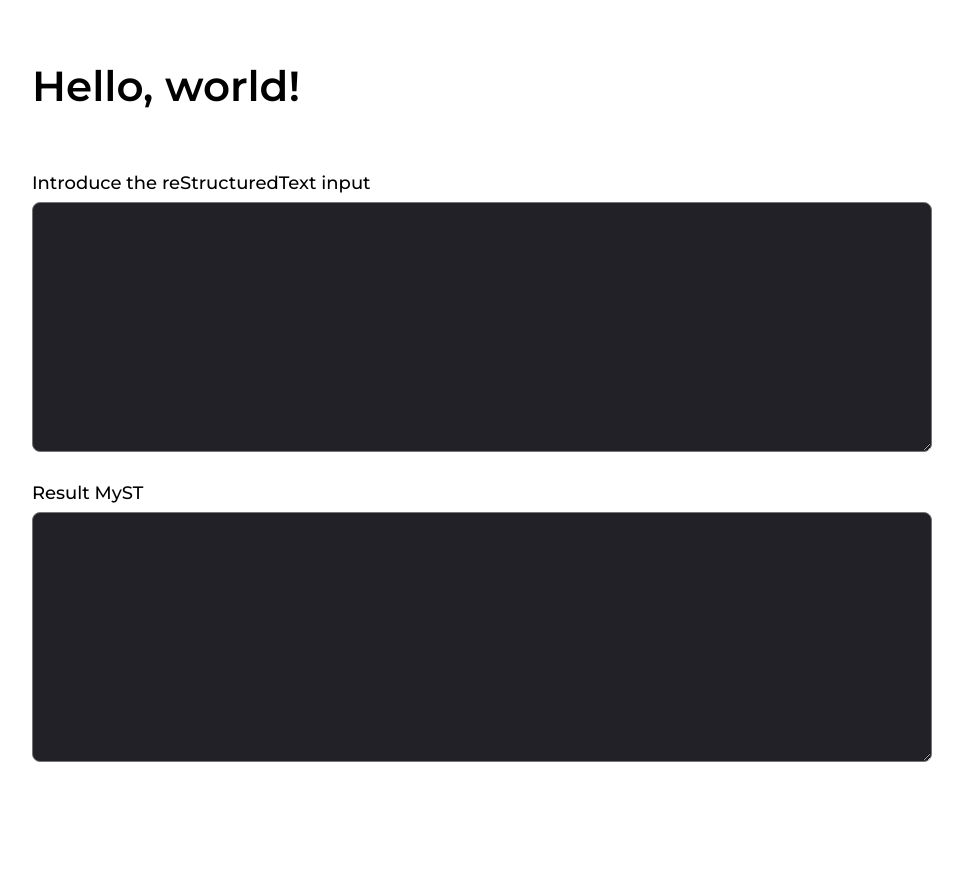
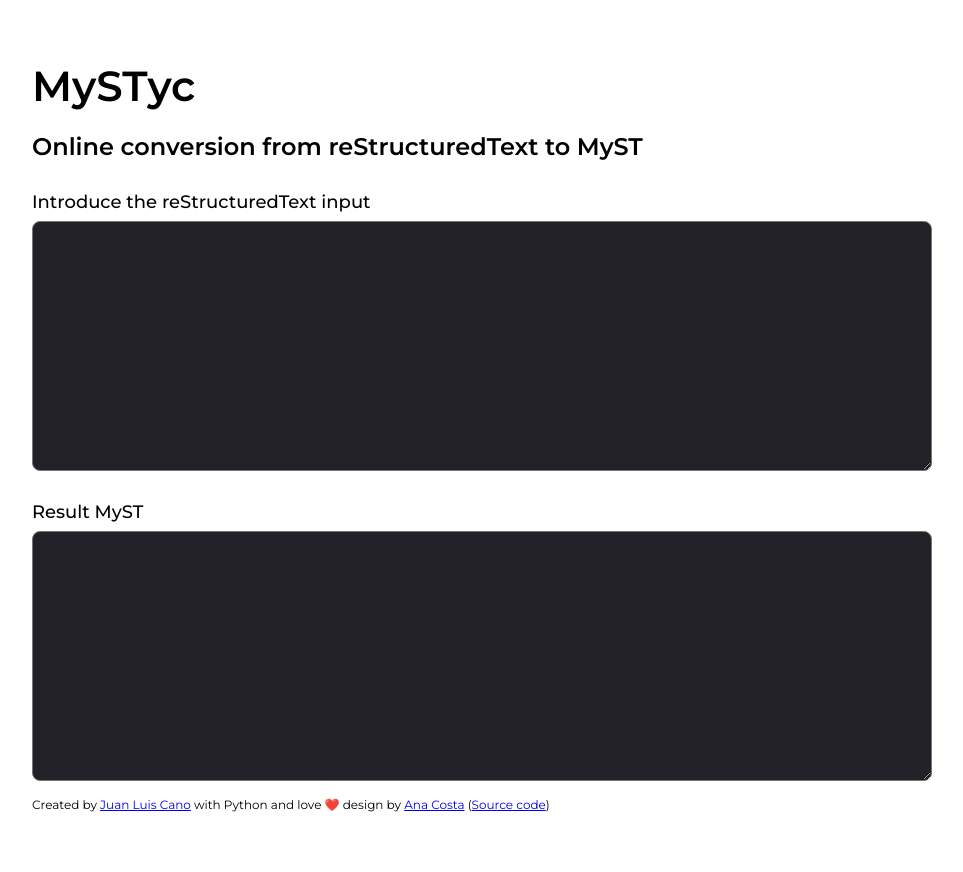
Before and after one commit to astrojuanlu/mystyc, a FastAPI app: page /convert in a window 1280 px wide. Shown: the whole page, without its empty margins (158-1121 px from the left). Before the commit the page ends 762 px from the top, so only its background shows below. Run offline with FastAPI, Linux system fonts and the light colour scheme.

Commit message:
Proper header and footer

```diff
--- a/templates/convert.html
+++ b/templates/convert.html
@@ -28,7 +28,10 @@
       h1 {
         font-size: 42px;
         font-weight: 600;
-        margin: 60px 0;
+        margin: 60px 0 0;
+      }
+      footer p {
+        font-size: 12px;
       }
       label {
         display:  block;
@@ -40,7 +43,8 @@
 </head>
 <body>
   <div class="main">
-    <h1>Hello, world!</h1>
+    <h1>MySTyc</h1>
+    <h2>Online conversion from reStructuredText to MyST</h2>
     <form method="post">
         <section>
             <label for="input_rest">Introduce the reStructuredText input</label>
@@ -51,6 +55,10 @@
             <textarea id="output_myst" name="output_myst" readonly="true"></textarea>
         </section>
     </form>
+  <footer>
+      <p>Created by <a href="https://github.com/astrojuanlu/">Juan Luis Cano</a> with Python and love ❤️ design by <a href="https://github.com/nienn">Ana Costa</a>
+      (<a href="https://github.com/astrojuanlu/mystyc">Source code</a>)</p>
+  </footer>
   </div>
 <script type="text/javascript">
 let input_textarea = document.querySelector("form textarea#input_rest")
```
